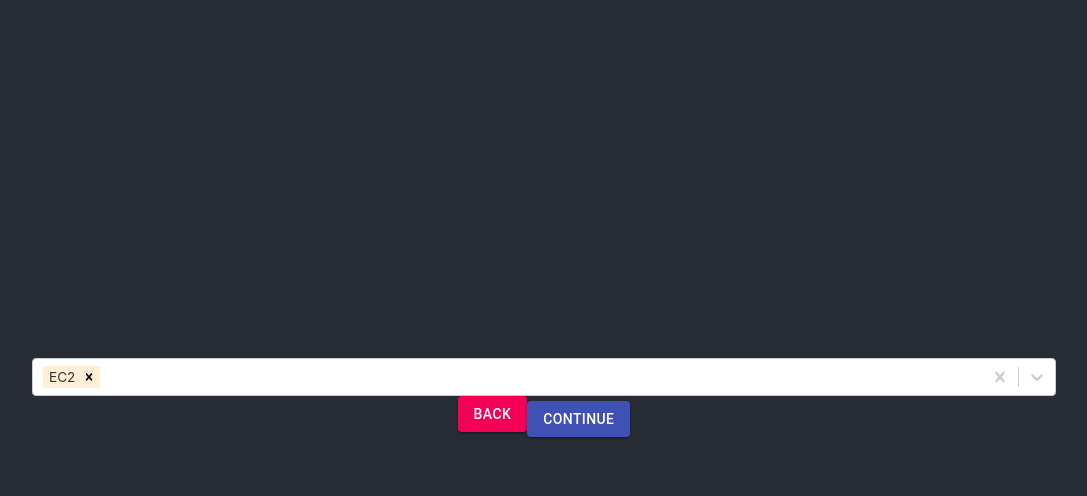
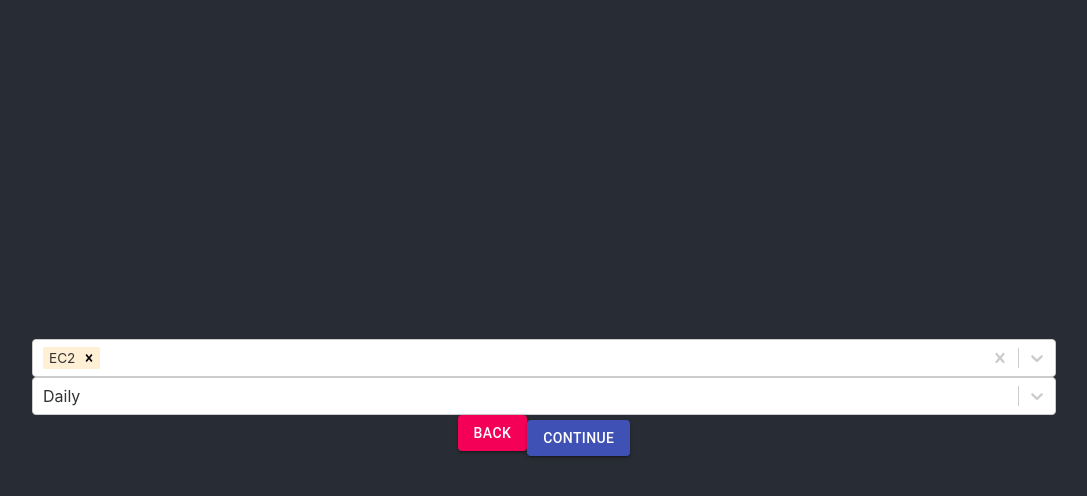
Before and after one commit to sauskekan/aws-watchtower, a React (Create React App) app: page / in a window 1280 px wide. Both pictures are taken after a click on the button "CONTINUE". Shown: the top 496 px of the page, without its empty margins (96-1183 px from the left). Built offline with nearby package versions, Linux system fonts and the light colour scheme.

Commit message:
adding frequency

```diff
--- /dev/null
+++ b/src/components/Frequency.js
@@ -0,0 +1,7 @@
+const frequency = [
+    { value: "Daily", label: "Daily" },
+    { value: "Weekly", label: "Weekly" },
+    { value: "Monthly", label: "Monthly" }
+  ];
+
+  export default frequency;
--- a/src/components/Services.js
+++ b/src/components/Services.js
@@ -6,6 +6,7 @@ import { ThemeProvider as MuiThemeProvider } from '@material-ui/core/styles';
 import Button from '@material-ui/core/Button';
 import { makeStyles } from "@material-ui/core/styles";
 import options from "./Options";
+import frequency from "./Frequency";
 import "./App.css";
 
 const styles = {
@@ -32,12 +33,17 @@ class Services extends Component {
     const element = <h1>Please select the services that you would like to receive announcements about them</h1>;
     return (
         element,
-      <><Select
+      <><><Select
             styles={styles}
             closeMenuOnSelect={false}
             isMulti
             options={options}
             defaultValue={options[0]} />
+        </><><Select
+            styles={styles}
+            closeMenuOnSelect={false}
+            options={frequency}
+            defaultValue={frequency[0]} />
                 <Button color="secondary"
                     variant="contained"
                     onClick={this.back}
@@ -46,7 +52,7 @@ class Services extends Component {
                     variant="contained"
                     onClick={this.continue}
                 >Continue</Button>
-            </>
+            </></>
     )
   }
 }
```
Lines whose indentation alone changed are shown as unchanged.
